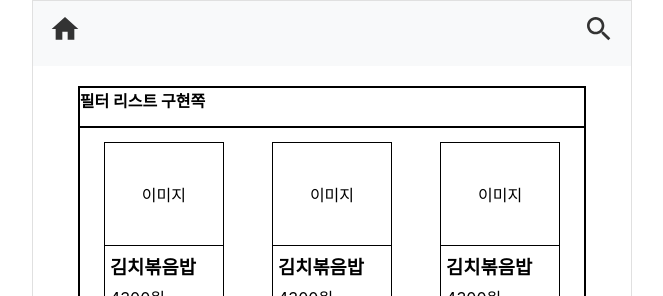
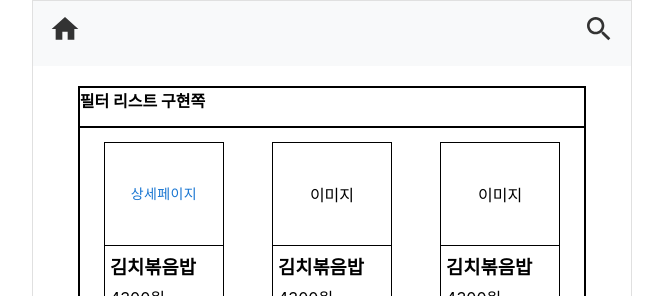
Before and after one commit to devRonPark/costcook-frontend, a React (Create React App) app: page /recipe in a window 1280 px wide. Shown: the top 296 px of the page, without its empty margins (308-971 px from the left). Built offline with nearby package versions, Linux system fonts and the light colour scheme.

Commit message:
Feat : 상세페이지 버튼 임시추가

```diff
--- a/src/pages/RecipePage.jsx
+++ b/src/pages/RecipePage.jsx
@@ -1,4 +1,6 @@
 import styled from 'styled-components';
+import { Link } from 'react-router-dom';
+import { Button } from '@mui/material';
 import Layout from '../components/layout/Layout';
 
 const RecipePage = () => (
@@ -8,7 +10,11 @@
     </FilterListContainer>
     <ListRowContainer>
       <List>
-        <ReceiptImage>이미지</ReceiptImage>
+        <ReceiptImage>
+          <Link to="../recipeDetail">
+            <Button>상세페이지</Button>
+          </Link>
+        </ReceiptImage>
         <TextBox>
           <TitleText>김치볶음밥</TitleText>
           <PriceText>4300원</PriceText>
```
